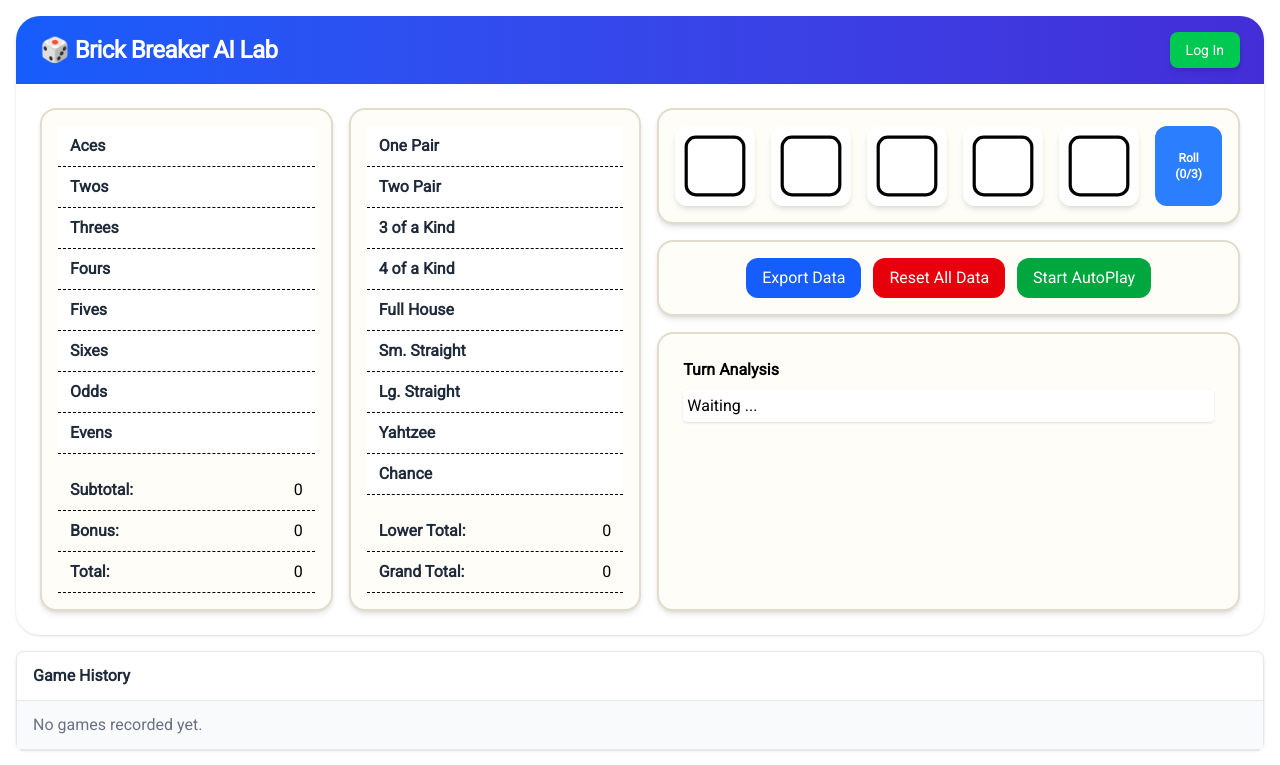
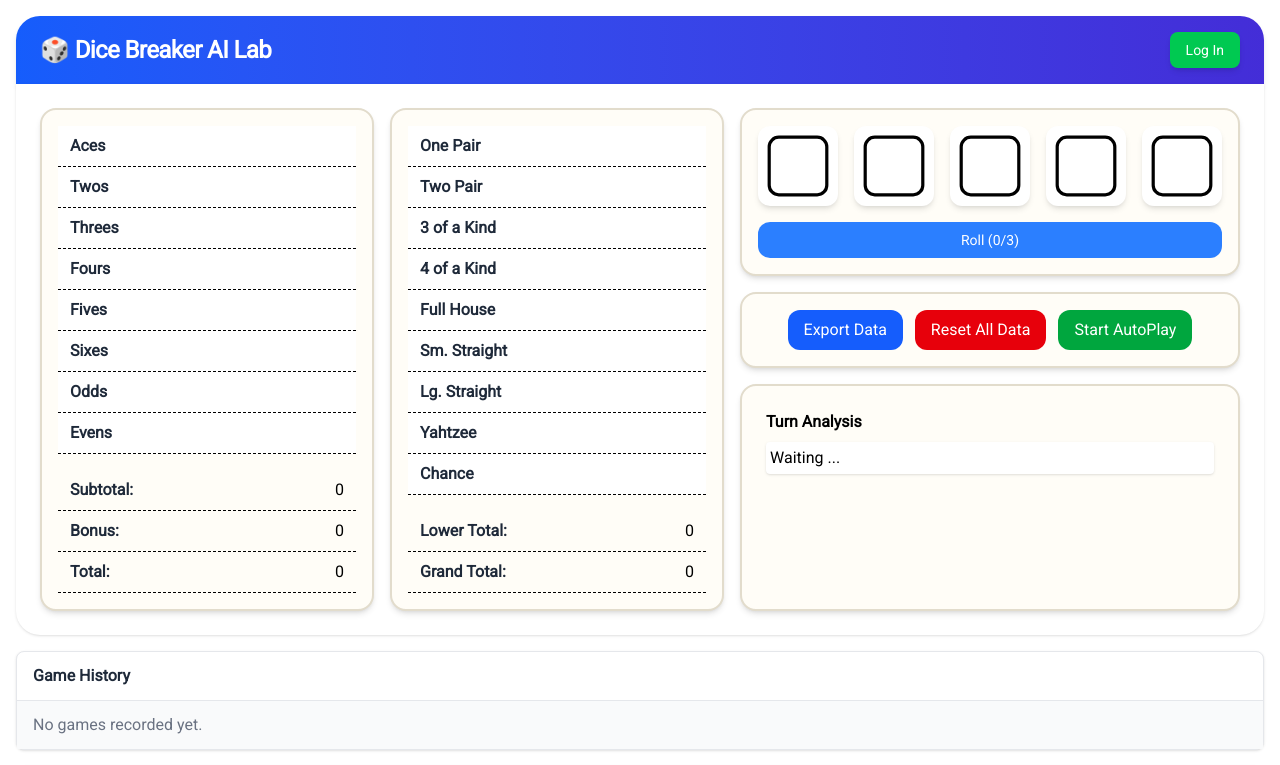
Before and after one commit to mtickle/dice-game, a React (Vite) app: page / in a window 1280 px wide. Shown: the top 765 px of the page. Built offline with nearby package versions, Linux system fonts and the light colour scheme.

Commit message:
Final checkpoint before we try Mongo integration again.

```diff
--- a/src/components/AdvicePanel.jsx
+++ b/src/components/AdvicePanel.jsx
@@ -1,9 +1,8 @@
 export default function AdvicePanel({ strategy, rollCount, suggestedScores, prettyName }) {
     return (
-        <div className="w-full h-full flex gap-4 justify-center bg-[#fffdf7] p-4 rounded-2xl shadow-md border-2 border-[#e2dccc]">
-
+        <div className="w-full flex gap-4 justify-center bg-[#fffdf7] p-4 rounded-2xl shadow-md border-2 border-[#e2dccc] h-full min-h-0">
             {/* Strategy Advice */}
-            <div className="w-full min-w-[300px] rounded p-2 min-h-[220px] overflow-y-auto">
+            <div className="w-full min-w-[300px] rounded p-2 min-h-[100px] overflow-y-auto flex-1">
                 <h2 className="text-md font-bold mb-2">Turn Analysis</h2>
                 {rollCount === 0 ? (
                     <p className="flex justify-between items-center bg-white p-1 rounded shadow-sm text-md">Waiting ...</p>
@@ -11,8 +10,9 @@ export default function AdvicePanel({ strategy, rollCount, suggestedScores, pret
                     <div className="text-left space-y-1">
                         {strategy?.advice?.length > 0 ? (
                             strategy.advice.map((line, index) => (
-
-                                <div className="flex justify-between items-center bg-white p-1 rounded shadow-sm text-md" key={index}>{line}</div>
+                                <div className="flex justify-between items-center bg-white p-1 rounded shadow-sm text-md" key={index}>
+                                    {line}
+                                </div>
                             ))
                         ) : (
                             <p className="text-gray-400 italic text-sm">No advice available for this roll.</p>
@@ -20,31 +20,6 @@ export default function AdvicePanel({ strategy, rollCount, suggestedScores, pret
                     </div>
                 )}
             </div>
-
-
-            {/* <div className="w-1/2 min-w-[300px] max-w-[50%] bg-gray-100 border border-gray-300 rounded p-4 min-h-[220px] overflow-y-auto">
-                <h2 className="text-md font-bold mb-2">Suggested Scores</h2>
-                {rollCount === 0 ? (
-                    <p className="text-gray-500 text-sm">Roll the dice to see score suggestions.</p>
-                ) : (
-                    <div className="flex flex-col gap-1">
-                        {Object.entries(suggestedScores || {}).length > 0 ? (
-                            Object.entries(suggestedScores).map(([category, score]) => (
-                                <div
-                                    key={category}
-                                    className="flex justify-between items-center bg-white p-1 rounded shadow-sm"
-                                >
-                                    <span className="text-xs">{prettyName(category)}</span>
-                                    <span className="text-xs">{score}</span>
-                                </div>
-                            ))
-                        ) : (
-                            <p className="text-gray-400 italic">No suggestions available.</p>
-                        )}
-                    </div>
-                )}
-            </div> */}
-
         </div>
     );
 }
--- a/src/components/DiceField.jsx
+++ b/src/components/DiceField.jsx
@@ -1,6 +1,6 @@
 import { Dice } from '@components/Dice';
 
-export default function DiceField({ dice, rollDice, toggleHold, rollCount, autoPlaying, setAutoPlaying }) {
+export default function DiceField({ dice, rollDice, toggleHold, rollCount, autoPlaying }) {
     if (!dice || !Array.isArray(dice)) {
         console.error('[DiceField] Invalid dice prop:', dice);
         return (
@@ -11,9 +11,9 @@ export default function DiceField({ dice, rollDice, toggleHold, rollCount, autoP
     }
 
     return (
-        <div className="flex gap-4 justify-center bg-[#fffdf7] p-4 rounded-2xl shadow-md border-2 border-[#e2dccc] w-full ">
+        <div className="flex flex-col gap-4 justify-center bg-[#fffdf7] p-4 rounded-2xl shadow-md border-2 border-[#e2dccc] w-full ">
             {/* Dice Display */}
-            <div className="flex gap-4">
+            <div className="flex gap-4 justify-center">
                 {dice.map((die, index) => (
                     <div
                         key={index}
@@ -30,9 +30,9 @@ export default function DiceField({ dice, rollDice, toggleHold, rollCount, autoP
 
             <button
                 onClick={rollDice}
-                disabled={rollCount >= 3 || setAutoPlaying}
-                className={`px-5 py-1 rounded-xl text-xs font-semibold transition-all duration-150
-          ${rollCount >= 3 ? 'bg-gray-400 text-white cursor-not-allowed' : 'bg-blue-500 text-white hover:bg-blue-600 active:bg-blue-700'}
+                disabled={rollCount >= 3 || autoPlaying}
+                className={`w-full px-5 py-2 rounded-xl text-sm  transition-all duration-150
+          ${rollCount >= 3 || autoPlaying ? 'bg-gray-400 text-white cursor-not-allowed' : 'bg-blue-500 text-white hover:bg-blue-600 active:bg-blue-700'}
         `}
             >
                 {rollCount >= 3 ? 'Roll (3/3)' : `Roll (${rollCount}/3)`}
--- a/src/components/ScoreCardLayout.jsx
+++ b/src/components/ScoreCardLayout.jsx
@@ -123,9 +123,13 @@ export default function ScoreCardLayout({
             </div>
             {/* MIDDLE */}
             <div className="flex flex-col items-center gap-4 w-[640px]">
-                <DiceField dice={dice} rollDice={rollDice} toggleHold={toggleHold} rollCount={rollCount}
+                <DiceField
+                    dice={dice}
+                    rollDice={rollDice}
+                    toggleHold={toggleHold}
+                    rollCount={rollCount}
                     autoPlaying={autoPlaying}
-                    setAutoPlaying={setAutoPlaying} />
+                />
                 <AutoPlayer
                     rollDice={rollDice}
                     applyScore={applyScore}
--- a/src/components/TopNavBar.jsx
+++ b/src/components/TopNavBar.jsx
@@ -6,7 +6,7 @@ export default function TopNavBar() {
 
     return (
         <div className="bg-gradient-to-r from-blue-600 to-indigo-700 text-white px-6 py-4 shadow-md flex justify-between items-center rounded-t-3xl">
-            <h1 className="text-2xl font-semibold tracking-tight">🎲 Brick Breaker AI Lab</h1>
+            <h1 className="text-2xl font-semibold tracking-tight">🎲 Dice Breaker AI Lab</h1>
 
             <div>
                 {isAuthenticated ? (
```
